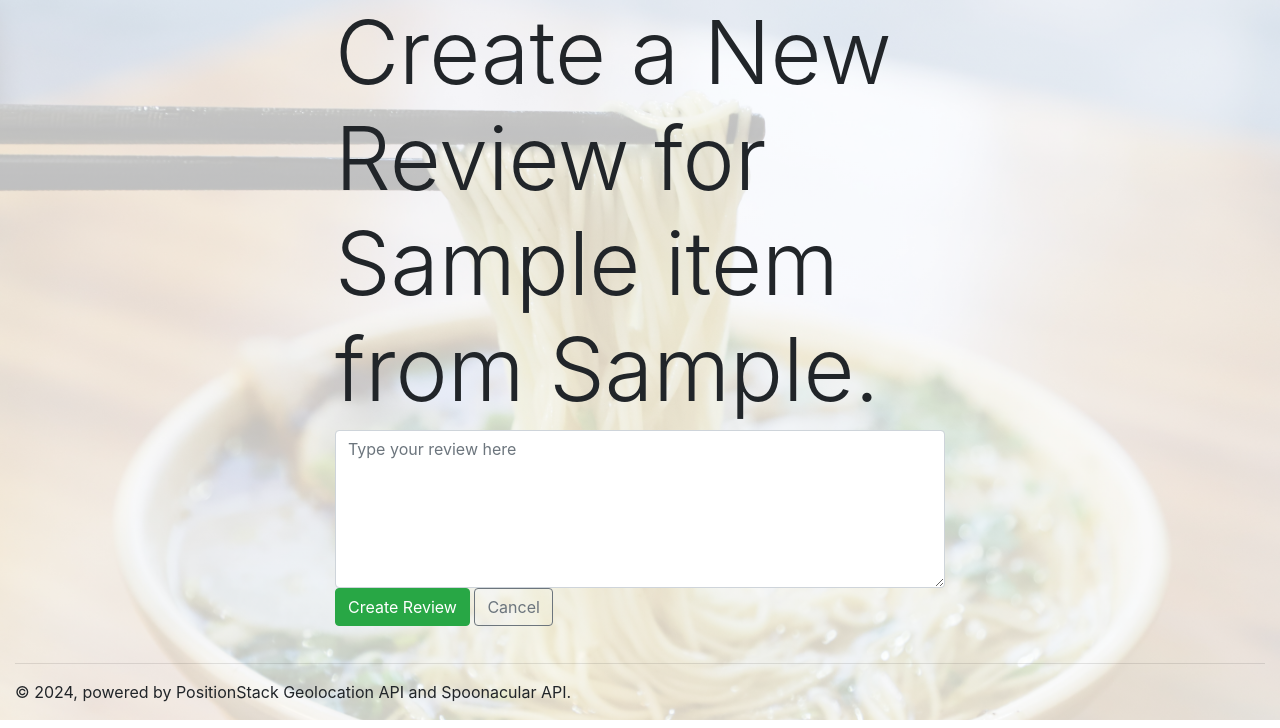
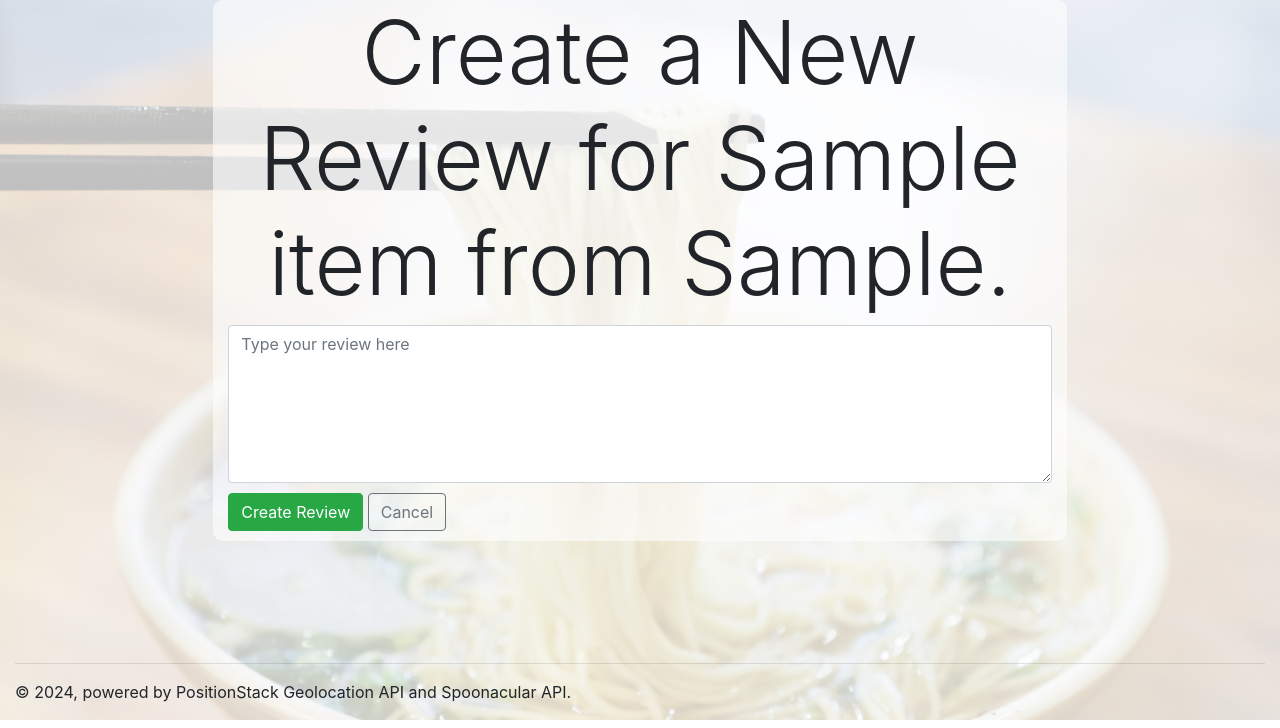
Before and after one commit to franklinkong981/Vote4Food, a Python web app: template templates/items/add_review.html in a window 1280 px wide. Shown: the part 72-800 px from the top of the page. Run offline with Jinja, Linux system fonts and the light colour scheme; the template is opened without the code that fills it: most values are stand-ins (such as "Sample title", 1, 10 or a date in 2020); form fields are guessed from the names that the template uses; some libraries are stand-ins or nearby versions.

Commit message:
Styled the review forms for menu items

```diff
--- a/templates/items/add_review.html
+++ b/templates/items/add_review.html
@@ -4,8 +4,8 @@
 
 {% block content %}
 <div class="row justify-content-md-center">
-    <div class="col-md-6">
-      <h2 class="display-2">Create a New Review for {{item.title}} from {{item.restaurant_chain}}.</h2>
+    <div class="form-section col-md-10 col-lg-8">
+      <h2 class="form-header display-2">Create a New Review for {{item.title}} from {{item.restaurant_chain}}.</h2>
       <form method="POST">
         {{ form.hidden_tag() }}
 
@@ -30,8 +30,10 @@
           {{ form.content(placeholder="Type your review here", class="form-control", rows="6") }}
         </div>
 
-        <button class="btn btn-success">Create Review</button>
-        <a href="{{url_for('display_item_page', item_id=item.id)}}" class="btn btn-outline-secondary">Cancel</a>
+        <div class="form-buttons">
+          <button class="btn btn-success">Create Review</button>
+          <a href="{{url_for('display_item_page', item_id=item.id)}}" class="btn btn-outline-secondary">Cancel</a>
+        </div>
       </form>
     </div>
   </div>
```
Also changed, not shown: templates/items/edit_review.html (+6 -4 lines).
